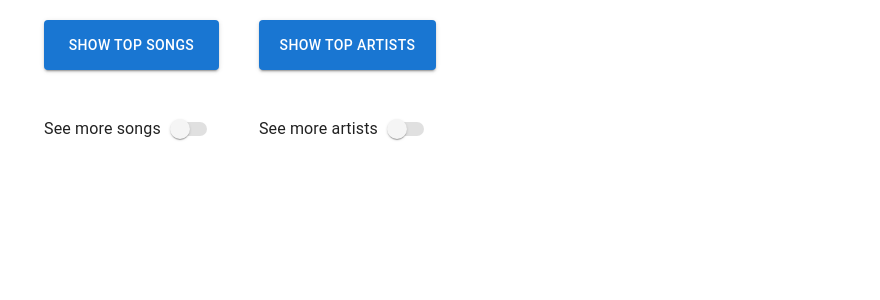
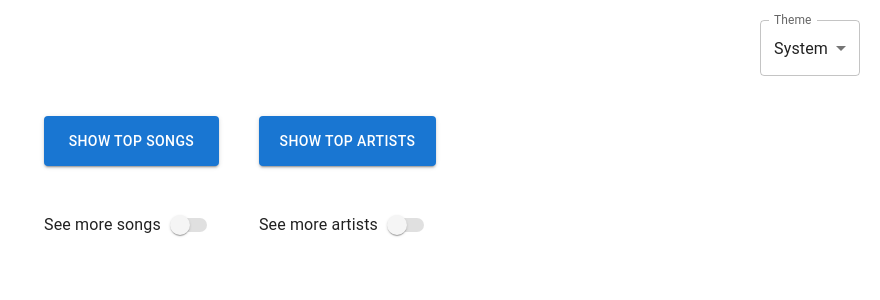
Before and after one commit to mogosbogdan/spotify-wrapped, a React (Vite) app: page / in a window 1280 px wide. Shown: the top 300 px of the page, without its empty margins (400-1280 px from the left). Built offline with nearby package versions, Linux system fonts and the light colour scheme.

Commit message:
feat: add theme preference selector for light, dark, and system modes

```diff
--- a/src/App.jsx
+++ b/src/App.jsx
@@ -6,6 +6,10 @@ import {
   ThemeProvider,
   createTheme,
   CssBaseline,
+  Select,
+  MenuItem,
+  FormControl,
+  InputLabel,
 } from "@mui/material";
 import TopArtists from "./TopArtists";
 import "./index.css";
@@ -21,6 +25,8 @@ const App = () => {
   const [numberOfArtists, setNumberOfArtists] = useState(5);
   const [artistsChecked, setArtistsChecked] = useState(false);
 
+  const [themePreference, setThemePreference] = useState("system");
+
   const moreSongs = numberOfSongs === 5;
   const toggleSongNumber = moreSongs ? "See more songs" : "See fewer songs";
   const toggleSongText = showTopSongs ? "Hide Top Songs" : "Show Top Songs";
@@ -32,6 +38,23 @@ const App = () => {
   const toggleArtistText = showTopArtists
     ? "Hide Top Artists"
     : "Show Top Artists";
+
+  const prefersDarkMode = useMediaQuery("(prefers-color-scheme: dark)");
+
+  const theme = React.useMemo(
+    () =>
+      createTheme({
+        palette: {
+          mode:
+            themePreference === "system"
+              ? prefersDarkMode
+                ? "dark"
+                : "light"
+              : themePreference,
+        },
+      }),
+    [prefersDarkMode, themePreference]
+  );
 
   const handleTopSongs = (e) => {
     setShowTopSongs(!showTopSongs);
@@ -61,21 +84,29 @@ const App = () => {
     }
   };
 
-  const prefersDarkMode = useMediaQuery("(prefers-color-scheme: dark)");
-
-  const theme = React.useMemo(
-    () =>
-      createTheme({
-        palette: {
-          mode: prefersDarkMode ? "dark" : "light",
-        },
-      }),
-    [prefersDarkMode]
-  );
+  const handleThemeChange = (event) => {
+    setThemePreference(event.target.value);
+  };
 
   return (
     <ThemeProvider theme={theme}>
       <CssBaseline />
+      <div
+        style={{ display: "flex", justifyContent: "end", alignItems: "center" }}
+      >
+        <FormControl style={{ margin: "20px" }}>
+          <InputLabel>Theme</InputLabel>
+          <Select
+            value={themePreference}
+            onChange={handleThemeChange}
+            label="Theme"
+          >
+            <MenuItem value="system">System</MenuItem>
+            <MenuItem value="light">Light</MenuItem>
+            <MenuItem value="dark">Dark</MenuItem>
+          </Select>
+        </FormControl>
+      </div>
       <div
         style={{
           overflowY: "scroll",
```
